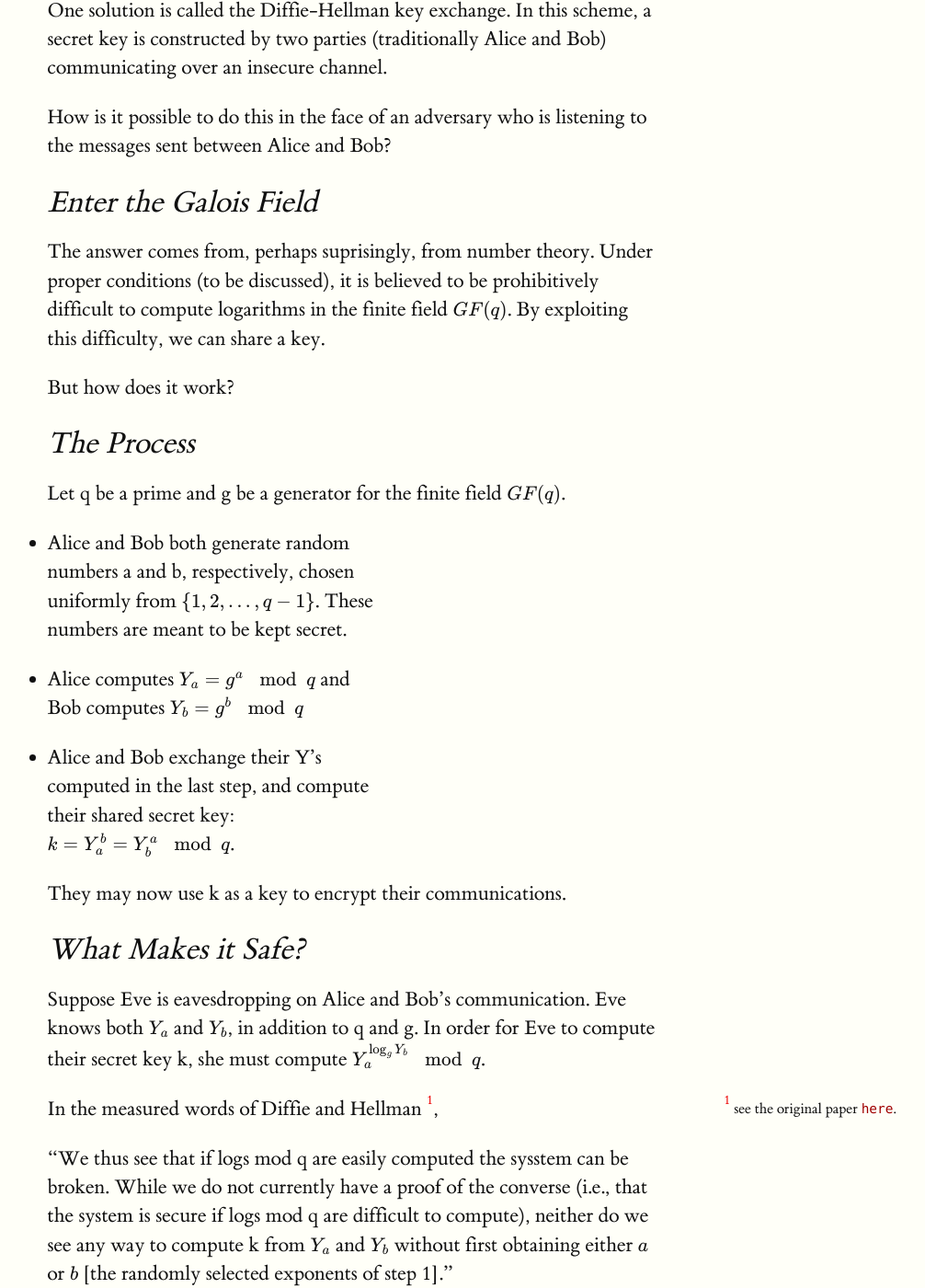
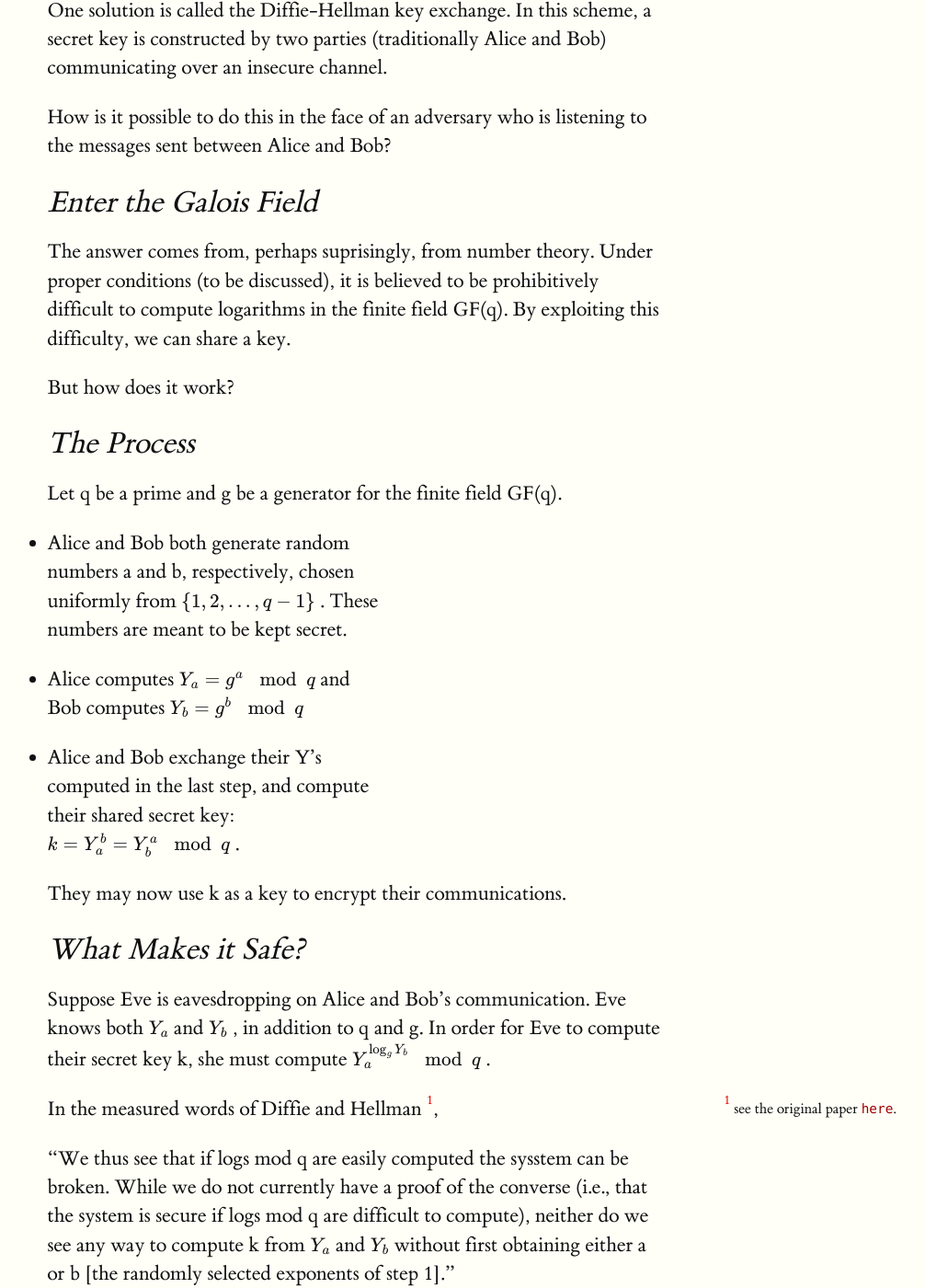
Before and after one commit to eu90h/eu90h.github.io, a Jekyll site: the page built from _posts/2015-09-01-discrete-logs.md, in a window 1280 px wide and 1400 px high, scrolled down 450 px. Shown: the whole window at 92% size, without its empty margins (56-1062 px from the left). Built offline with Jekyll 4.4.1, drawn with Linux system fonts in a browser that asks for light colours; formulas are drawn with MathJax 3; part of the change alters nothing that is shown.

Commit message:
fixing math tags

```diff
--- a/_posts/2015-09-01-discrete-logs.md
+++ b/_posts/2015-09-01-discrete-logs.md
@@ -15,36 +15,36 @@ How is it possible to do this in the face of an adversary who is listening to th
 
 ## Enter the Galois Field
 
-The answer comes from, perhaps suprisingly, from number theory. Under proper conditions (to be discussed), it is believed to be prohibitively difficult to compute logarithms in the finite field {% m %}GF(q) {% em %}. By exploiting this difficulty, we can share a key.
+The answer comes from, perhaps suprisingly, from number theory. Under proper conditions (to be discussed), it is believed to be prohibitively difficult to compute logarithms in the finite field GF(q). By exploiting this difficulty, we can share a key.
 
 But how does it work?
 
 ## The Process
-Let q be a prime and g be a generator for the finite field {% m %} GF(q) {% em %}.
+Let q be a prime and g be a generator for the finite field GF(q).
 
-* Alice and Bob both generate random numbers a and b, respectively, chosen uniformly from {% m %} \{1,2,...,q-1\} {% em %}. These numbers are meant to be kept secret.
+* Alice and Bob both generate random numbers a and b, respectively, chosen uniformly from {% raw %} $$ \{1,2,...,q-1\} $$ {% endraw %}. These numbers are meant to be kept secret.
 
-* Alice computes {% m %} Y_a = g^a \mod{q} {% em %} and Bob computes {% m %} Y_b = g^b \mod{q} {% em %}
+* Alice computes {% raw %} $$ Y_a = g^a \mod{q} $$ {% endraw %} and Bob computes {% raw %} $$ Y_b = g^b \mod{q} $$ {% endraw %}
 
 * Alice and Bob exchange their Y's computed in the last step, and compute their shared secret key:
-{% m %} k = Y_a^b = Y_b^a \mod{q} {% em %}.
+{% raw %} $$ k = Y_a^b = Y_b^a \mod{q} $$ {% endraw %}.
 
 They may now use k as a key to encrypt their communications.
 
 ## What Makes it Safe?
 
-Suppose Eve is eavesdropping on Alice and Bob's communication. Eve knows both {% m %} Y_a {% em %} and {% m %} Y_b {% em %}, in addition to q and g. In order for Eve to compute their secret key k, she must compute {% m %} Y_a^{\log_g{Y_b}}\mod{q} {% em %}.
+Suppose Eve is eavesdropping on Alice and Bob's communication. Eve knows both {% raw %}$$Y_a$$ {% endraw %} and {% raw %} $$Y_b$$ {% endraw %}, in addition to q and g. In order for Eve to compute their secret key k, she must compute {% raw %} $$Y_a^{\log_g{Y_b}}\mod{q}$$ {% endraw %}.
 
 In the measured words of Diffie and Hellman {% sidenote 1 'see the original paper [here](https://ee.stanford.edu/~hellman/publications/24.pdf).' %},
 
 > "We thus see that if logs mod q are easily computed the sysstem can be broken.
-> While we do not currently have a proof of the converse (i.e., that the system is secure if logs mod q are difficult to compute), neither do we see any way to compute k from {% m %} Y_a {% em %} and {% m %} Y_b {% em %} without first obtaining either {% m %} a {% em %} or {% m %} b {% em %} [the randomly selected exponents of step 1]."
+> While we do not currently have a proof of the converse (i.e., that the system is secure if logs mod q are difficult to compute), neither do we see any way to compute k from {% raw %} $$Y_a$$ {% endraw %} and {% raw %} $$Y_b$$ {% endraw %} without first obtaining either a or b [the randomly selected exponents of step 1]."
 
 ## But is it really safe?
 
 The particular variant of the Diffie-Hellman protocol described above could be weak, depending on the chosen parameters. The TLS Logjam attack showed that keys generated with 512-bit primes could be bruteforced.
 
-One characteristic of a good prime number p is p-1 having large prime factors. In 1978, [Pohlig and Hellman demonstrated](https://www-ee.stanford.edu/~hellman/publications/28.pdf) an {% m %} O(log^2{p}) {% em %} algorithm for calculating discrete logarithms when p-1 has only small prime factors.
+One characteristic of a good prime number p is p-1 having large prime factors. In 1978, [Pohlig and Hellman demonstrated](https://www-ee.stanford.edu/~hellman/publications/28.pdf) an {% raw %} $$O(log^2{p})$$ {% endraw %} algorithm for calculating discrete logarithms when p-1 has only small prime factors.
 
 The IETF has a [list](https://tools.ietf.org/html/rfc3526) of recommended prime number/generator pairs to use in Diffie-Hellman exchanges, although in light of the logjam attack, you should use >= 2048-bit primes only.
 
```
Also changed, not shown: 5 other files.
